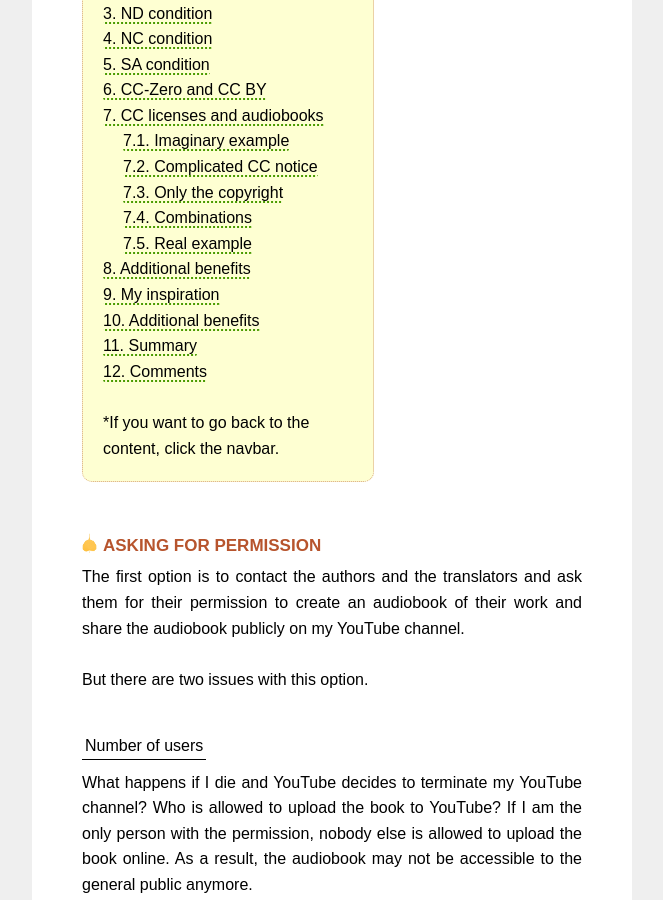
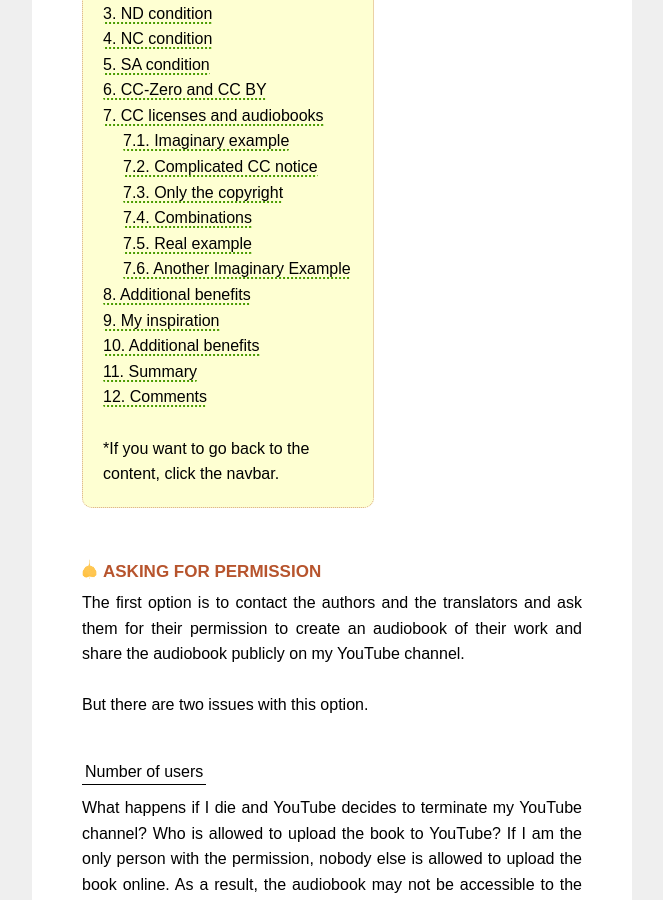
Before and after one commit to Borek78/how-to-create-pandita, a Jekyll site: the page built from audiobooks-cc-licenses-and-sharing-the-dhamma.md, in a window 1280 px wide and 900 px high, scrolled down 1118 px. Shown: the whole window, without its empty margins (308-971 px from the left). Built offline with Jekyll 4.4.1, drawn with Linux system fonts in a browser that asks for light colours; a style sheet for code colours, icons or effects is not loaded.

Commit message:
another imaginary example in content

```diff
--- a/_includes/content-audiobooks.html
+++ b/_includes/content-audiobooks.html
@@ -20,6 +20,9 @@
 
     <a href="#combinations" class="indented-list">7.4. Combinations</a><br />
     <a href="#real-example" class="indented-list">7.5. Real example</a><br />
+    <a href="#another-imaginary-example" class="indented-list"
+      >7.6. Another Imaginary Example</a
+    ><br />
 
     <a href="#additional-benefits">8. Additional benefits</a><br />
     <a href="#my-inspiration">9. My inspiration</a><br />
```
